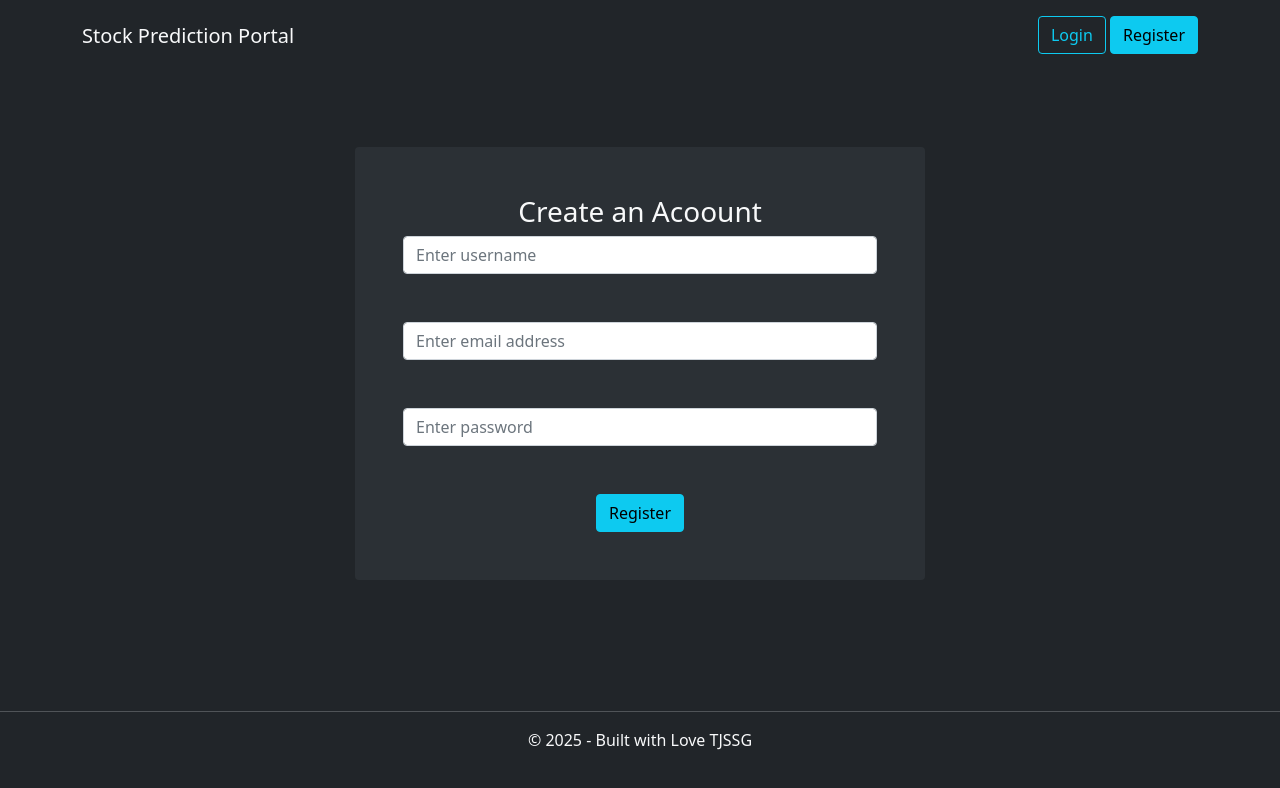
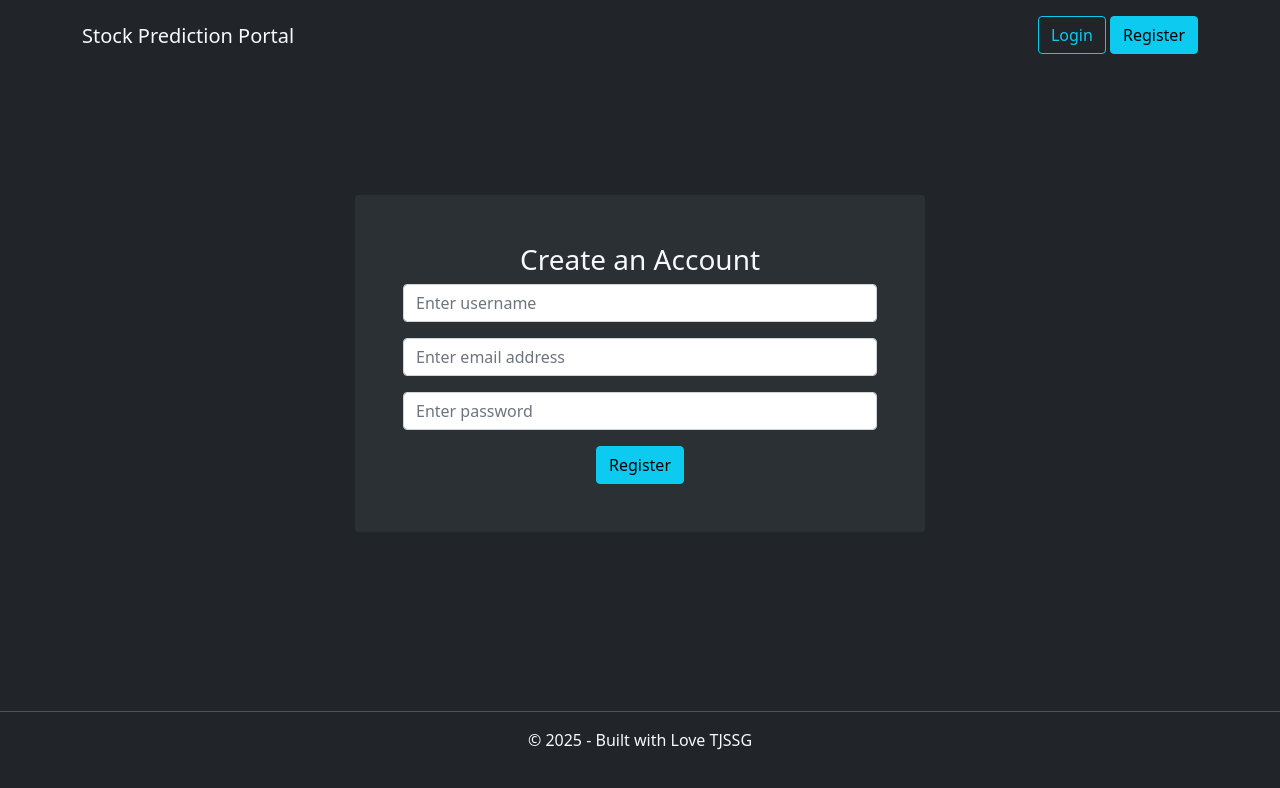
Before and after one commit to twin-25/stock-prediction-portal, a React (Vite) app in the folder frontend/: page /register in a window 1280 px wide. Shown: the top 788 px of the page. Built offline with nearby package versions, Linux system fonts and the light colour scheme.

Commit message:
Registration page

```diff
--- a/frontend/package.json
+++ b/frontend/package.json
@@ -10,6 +10,10 @@
     "preview": "vite preview"
   },
   "dependencies": {
+    "@fortawesome/fontawesome-svg-core": "^7.0.1",
+    "@fortawesome/free-solid-svg-icons": "^7.0.1",
+    "@fortawesome/react-fontawesome": "^3.0.2",
+    "axios": "^1.11.0",
     "react": "^19.1.1",
     "react-dom": "^19.1.1",
     "react-router-dom": "^7.8.2"
--- a/frontend/src/componets/Register.jsx
+++ b/frontend/src/componets/Register.jsx
@@ -1,29 +1,62 @@
-import React, {useState} from 'react'
+import React, {useState} from 'react';
+import axios from 'axios';
+import { FontAwesomeIcon } from '@fortawesome/react-fontawesome'
+import {faSpinner} from '@fortawesome/free-solid-svg-icons'
 
 const Register = () => {
   const [username, setUsername] = useState('')
   const [email, setEmail] = useState('')
   const [password, setPassword] = useState('')
+  const [errors, setErrors] = useState({})
+  const [success, setSuccess] =useState(false)
+  const [loading, setLoading] = useState(false)
 
-  const handelRegistration = (e) =>{
+  const handelRegistration =async(e) =>{
     e.preventDefault();
+    setLoading(true)
 
 
     const userData = {
       username, email, password
     }
-    console.log(userData)
+    try{
+      const response = await axios.post('http://127.0.0.1:8000/api/v1/register/', userData)
+      console.log('response.data===>',response.data)
+      console.log('registration successful')
+      setErrors({})
+      setSuccess(true)
+        }catch(error){
+          setErrors(error.response.data)
+          console.log('Registration error:', error.response.data)
+
+    }finally{
+      setLoading(false)
+    }
   }
   return (
     <div className='container'>
       <div className='row justify-content-center'>
         <div className='col-md-6 bg-light-dark p-5 rounded'>
-          <h3 className='text-light text-center'>Create an Acoount</h3>
+          <h3 className='text-light text-center'>Create an Account</h3>
           <form onSubmit={handelRegistration}>
-          <input type='text' className='form-control mb-5' placeholder='Enter username' value={username} onChange={(e) =>setUsername(e.target.value)}/>
-          <input type='email' className='form-control mb-5' placeholder='Enter email address' value={email} onChange={(e) =>setEmail(e.target.value)}/>
-          <input type='password' className='form-control mb-5' placeholder='Enter password' value={password} onChange={(e) =>setPassword(e.target.value)}/>
-          <button type='submit' className='btn btn-info d-block mx-auto'>Register</button>
+          <div className='mb-3'>
+            <input type='text' className='form-control' placeholder='Enter username' value={username} onChange={(e) =>setUsername(e.target.value)}/>
+
+            <small>{errors.username && <div className='text-danger'>{errors.username}</div>}</small>
+
+          </div>
+
+          <div className='mb-3'>
+            <input type='email' className='form-control ' placeholder='Enter email address' value={email} onChange={(e) =>setEmail(e.target.value)}/>
+            <small>{errors.email && <div className='text-danger'>Email already exists</div>}</small>
+          </div>
+
+          <div className='mb-3'>
+            <input type='password' className='form-control ' placeholder='Enter password' value={password} onChange={(e) =>setPassword(e.target.value)}/>
+            <small>{errors.password && <div className='text-danger'>{errors.password}</div>}</small>
+          </div>
+          {success && <div className='alert alert-success'>Registration Successful</div>}
+          {loading ? (<button type='submit' className='btn btn-info d-block mx-auto' disabled> <FontAwesomeIcon icon={faSpinner} spin/>Please Wait..</button>):(<button type='submit' className='btn btn-info d-block mx-auto'>Register</button>)}
         </form>
         </div>
 
```
Also changed, not shown: 2 other files (tests, documents, lock files or other folders).
